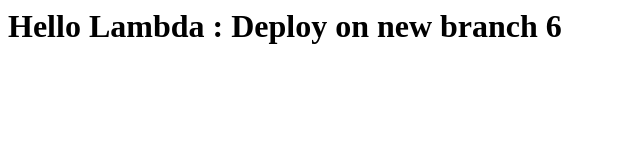
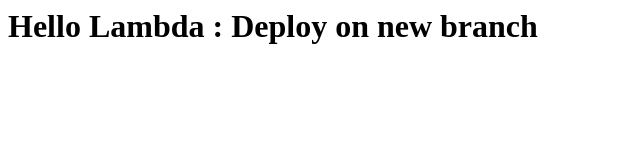
Before and after one commit to nitinbhadauria/kss-lambda, a plain HTML site: page index.html in a window 1280 px wide. Shown: the full height of the page, 0-640 px from the left. Drawn offline with Linux system fonts and the light colour scheme.

Commit message:
test commit

```diff
--- a/index.html
+++ b/index.html
@@ -1 +1 @@
-<h1>Hello Lambda : Deploy on new branch 6</h1>
+<h1>Hello Lambda : Deploy on new branch</h1>
```
